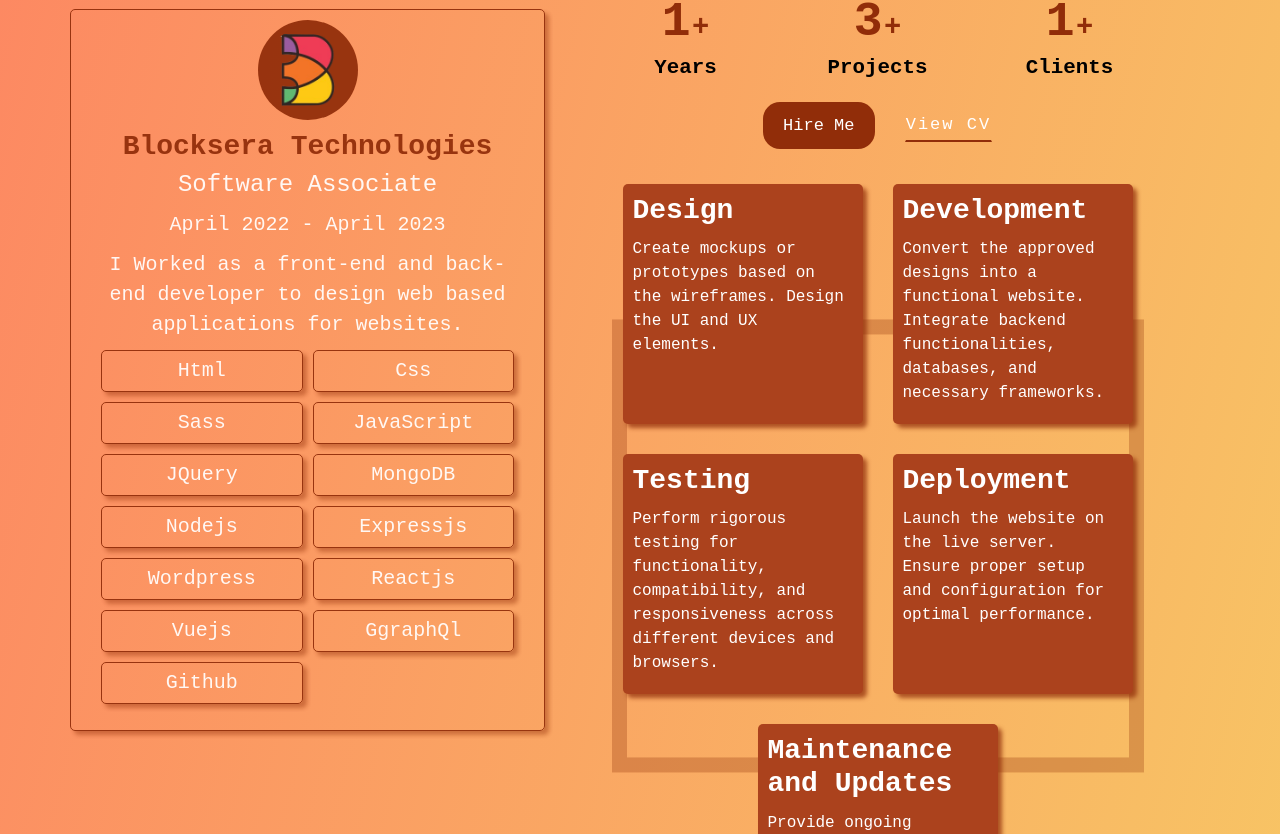
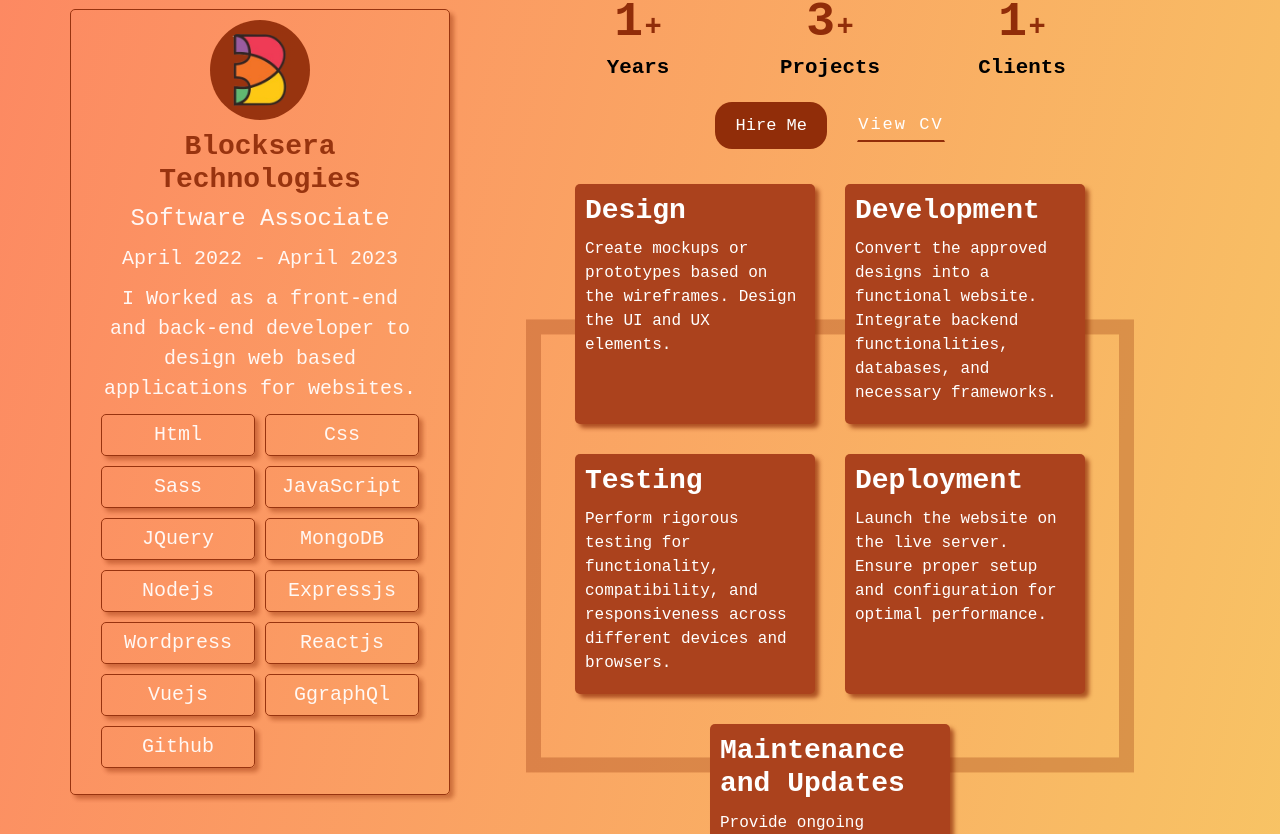
Before and after one commit to Sanjaykumar0072/my_Portfolio, a React (Vite) app: page / in a window 1280 px wide. Shown: the part 2746-3580 px from the top of the page. Built offline with nearby package versions, Linux system fonts and the light colour scheme; no server answers.

Commit message:
section change

```diff
--- a/src/components/section/section4.jsx
+++ b/src/components/section/section4.jsx
@@ -7,7 +7,7 @@ const ExperienceCard = () => {
         <Container className='experience-conatiner' id="expreience">
             <Row className='justify-content-center'>
                 <h1><span>Work </span>Experience</h1>
-                <Col  lg={4} xl={5} md={12}>
+                <Col  lg={4} md={12}>
                     <Row className='justify-content-center'>
                         <Col md={12} className='experience-content'>
                             <img src={blocksera} />
@@ -33,7 +33,7 @@ const ExperienceCard = () => {
                         </Col>
                     </Row>
                 </Col>
-                <Col lg={8} xl={7} md={12}>
+                <Col lg={8} md={12}>
                     <Row className='justify-content-center'>
                         <div className="milestones">
                             <div className="ml">
```
